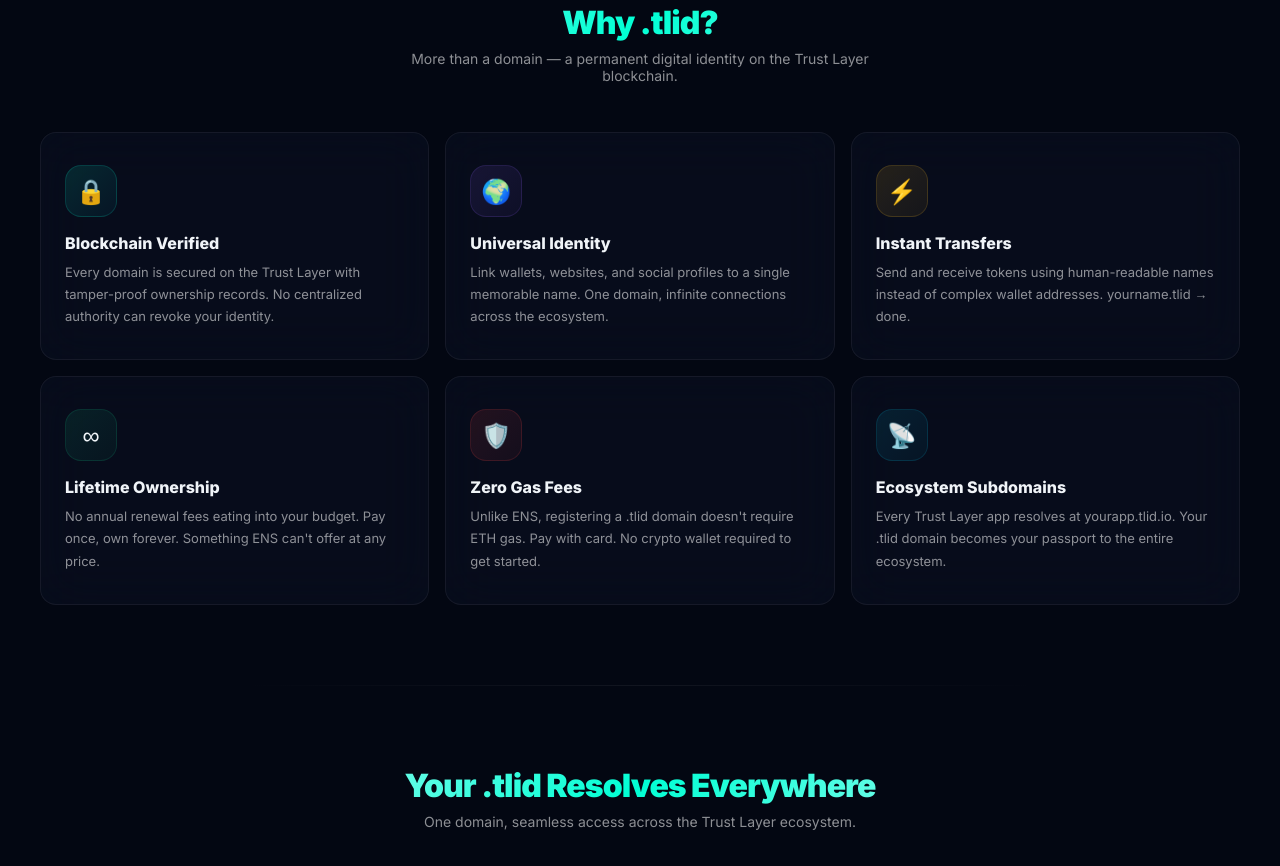
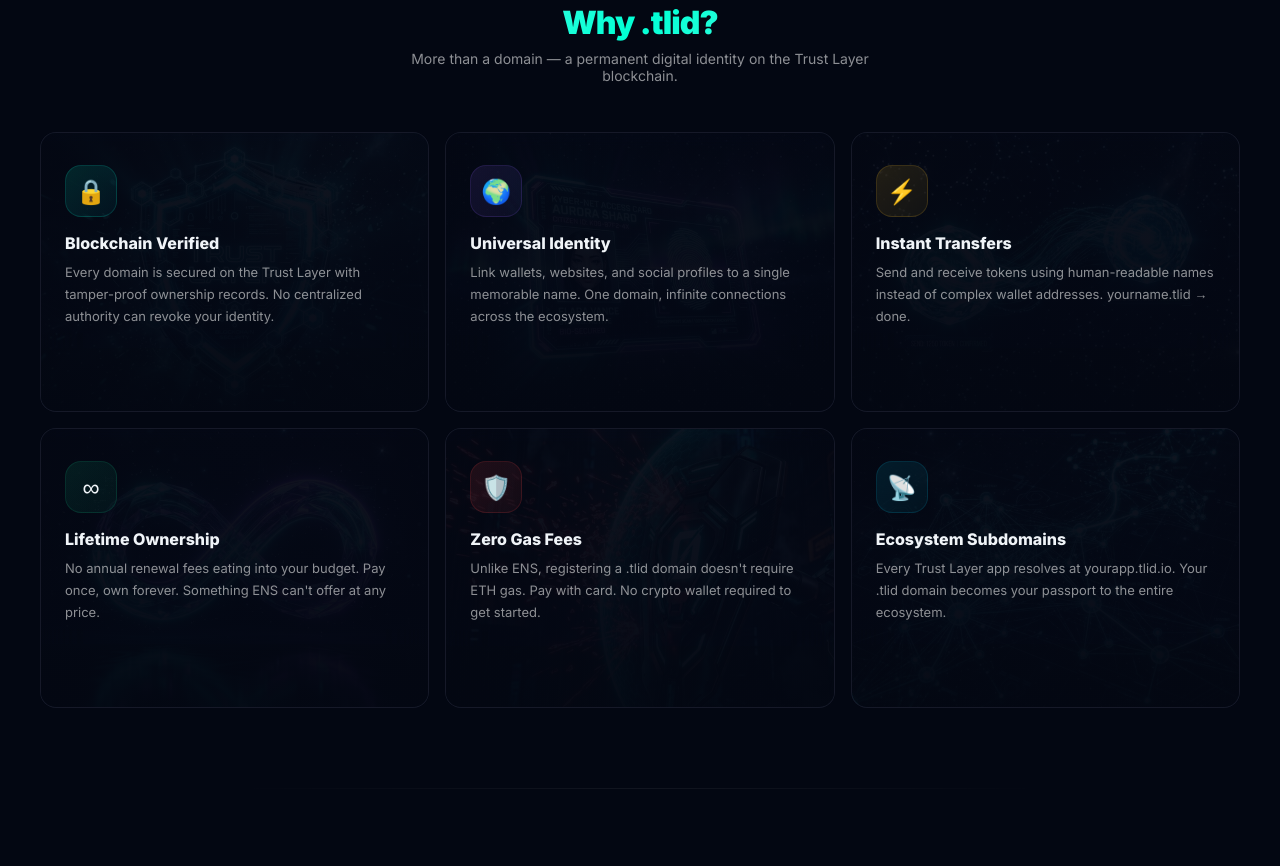
Before and after one commit to cryptocreeper94-sudo/TLId, a plain HTML site: page index.html in a window 1280 px wide. Shown: the part 1773-2639 px from the top of the page. Drawn offline with Linux system fonts and the light colour scheme; no server answers.

Commit message:
feat: Add photorealistic background images to feature cards with layered overlay treatment

```diff
--- a/index.html
+++ b/index.html
@@ -107,9 +107,12 @@
     .pricing-compare{font-size:10px;color:var(--text-muted);margin-top:12px;line-height:1.6}
     .pricing-compare s{color:rgba(239,68,68,.5)}
 
-    /* ─── FEATURES ─── */
     .feat-grid{display:grid;grid-template-columns:repeat(3,1fr);gap:16px}
-    .feat-card{padding:32px 24px}
+    .feat-card{padding:32px 24px;position:relative;overflow:hidden;min-height:280px}
+    .feat-card-bg{position:absolute;inset:0;background-size:cover;background-position:center;opacity:.18;transition:opacity .4s}
+    .feat-card:hover .feat-card-bg{opacity:.28}
+    .feat-card-overlay{position:absolute;inset:0;background:linear-gradient(180deg,rgba(3,7,18,.7) 0%,rgba(3,7,18,.9) 100%)}
+    .feat-card-content{position:relative;z-index:1}
     .feat-icon{width:52px;height:52px;border-radius:16px;display:flex;align-items:center;justify-content:center;font-size:24px;margin-bottom:16px}
     .feat-card h3{font-size:1rem;font-weight:800;margin-bottom:8px}
     .feat-card p{font-size:13px;color:var(--text-dim);line-height:1.7}
@@ -304,34 +307,58 @@
     </div>
     <div class="feat-grid">
       <div class="glass feat-card">
+        <div class="feat-card-bg" style="background-image:url('images/blockchain-shield.png')"></div>
+        <div class="feat-card-overlay"></div>
+        <div class="feat-card-content">
           <div class="feat-icon" style="background:linear-gradient(135deg,rgba(0,255,212,.12),rgba(0,180,216,.06));border:1px solid rgba(0,255,212,.15)">🔒</div>
           <h3>Blockchain Verified</h3>
           <p>Every domain is secured on the Trust Layer with tamper-proof ownership records. No centralized authority can revoke your identity.</p>
         </div>
+      </div>
       <div class="glass feat-card">
+        <div class="feat-card-bg" style="background-image:url('images/digital-identity.png')"></div>
+        <div class="feat-card-overlay"></div>
+        <div class="feat-card-content">
           <div class="feat-icon" style="background:linear-gradient(135deg,rgba(138,92,246,.12),rgba(138,92,246,.06));border:1px solid rgba(138,92,246,.15)">🌍</div>
           <h3>Universal Identity</h3>
           <p>Link wallets, websites, and social profiles to a single memorable name. One domain, infinite connections across the ecosystem.</p>
         </div>
+      </div>
       <div class="glass feat-card">
+        <div class="feat-card-bg" style="background-image:url('images/instant-transfer.png')"></div>
+        <div class="feat-card-overlay"></div>
+        <div class="feat-card-content">
           <div class="feat-icon" style="background:linear-gradient(135deg,rgba(251,191,36,.12),rgba(251,191,36,.06));border:1px solid rgba(251,191,36,.15)">⚡</div>
           <h3>Instant Transfers</h3>
           <p>Send and receive tokens using human-readable names instead of complex wallet addresses. yourname.tlid → done.</p>
         </div>
+      </div>
       <div class="glass feat-card">
+        <div class="feat-card-bg" style="background-image:url('images/lifetime-ownership.png')"></div>
+        <div class="feat-card-overlay"></div>
+        <div class="feat-card-content">
           <div class="feat-icon" style="background:linear-gradient(135deg,rgba(16,185,129,.12),rgba(16,185,129,.06));border:1px solid rgba(16,185,129,.15)">∞</div>
           <h3>Lifetime Ownership</h3>
           <p>No annual renewal fees eating into your budget. Pay once, own forever. Something ENS can't offer at any price.</p>
         </div>
+      </div>
       <div class="glass feat-card">
+        <div class="feat-card-bg" style="background-image:url('images/zero-gas.png')"></div>
+        <div class="feat-card-overlay"></div>
+        <div class="feat-card-content">
           <div class="feat-icon" style="background:linear-gradient(135deg,rgba(239,68,68,.12),rgba(239,68,68,.06));border:1px solid rgba(239,68,68,.15)">🛡️</div>
           <h3>Zero Gas Fees</h3>
           <p>Unlike ENS, registering a .tlid domain doesn't require ETH gas. Pay with card. No crypto wallet required to get started.</p>
         </div>
+      </div>
       <div class="glass feat-card">
+        <div class="feat-card-bg" style="background-image:url('images/ecosystem-network.png')"></div>
+        <div class="feat-card-overlay"></div>
+        <div class="feat-card-content">
           <div class="feat-icon" style="background:linear-gradient(135deg,rgba(0,180,216,.12),rgba(0,180,216,.06));border:1px solid rgba(0,180,216,.15)">📡</div>
           <h3>Ecosystem Subdomains</h3>
           <p>Every Trust Layer app resolves at yourapp.tlid.io. Your .tlid domain becomes your passport to the entire ecosystem.</p>
+        </div>
       </div>
     </div>
   </div>
```
Also changed, not shown: images/blockchain-shield.png (added), images/digital-identity.png (added), images/ecosystem-network.png (added), images/instant-transfer.png (added), images/lifetime-ownership.png (added), images/zero-gas.png (added). Lines whose indentation alone changed are shown as unchanged.
